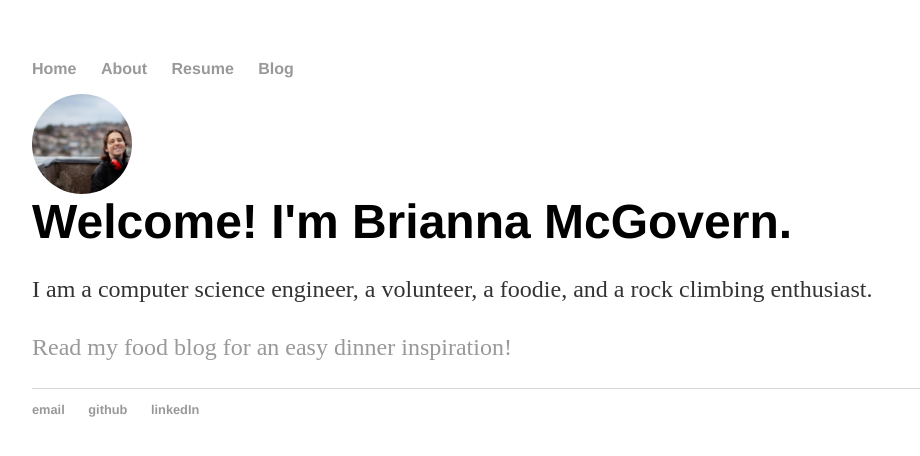
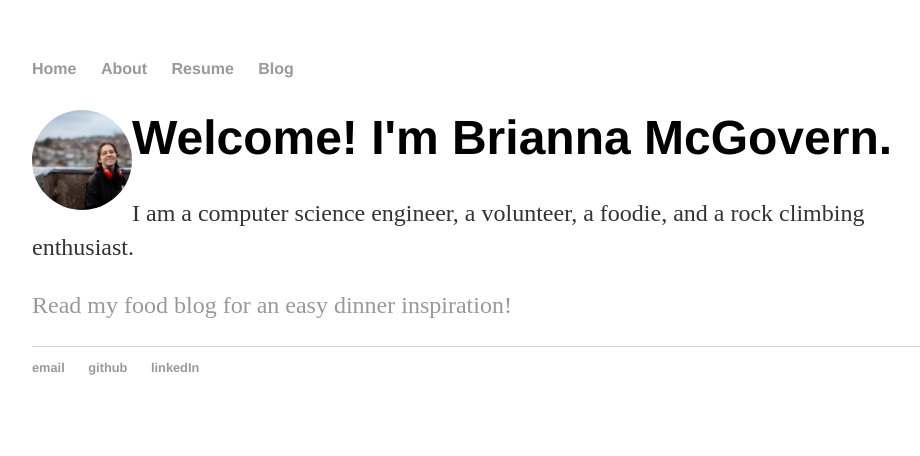
Before and after one commit to bmcgovern007/bmcgovern007.github.io, a Jekyll site: the page built from index.html, in a window 1280 px wide. Shown: the top 456 px of the page, without its empty margins (160-1080 px from the left). Built offline with Jekyll 4.4.1, drawn with Linux system fonts in a browser that asks for light colours.

Commit message:
Update main.css

```diff
--- a/css/main.css
+++ b/css/main.css
@@ -14,18 +14,20 @@ body {
 }
 
 .img-crop {
+    float: left;
     width: 100px;
     height: 100px;
-    position: relative;
-    left-align: 50px;
+
+    /*left-align: 50px;*/
     overflow: hidden;
     border-radius: 50%;
 }
 
 img.profile {
-    position: relative;
-    margin: auto;
-    height: 110%;
+
+    /*position: relative;
+    margin: auto;*/
+    height: 100%;
     width: auto;
 }
 
@@ -47,7 +49,8 @@ a:hover {
     text-decoration: underline;
 }
 h1 {
-    display: inline;
+    /*display: inline;*/
+    position: relative;
     font-size: 3em;
     font-family:'Helvetica', 'Arial', 'Sans-Serif';
 }
```
